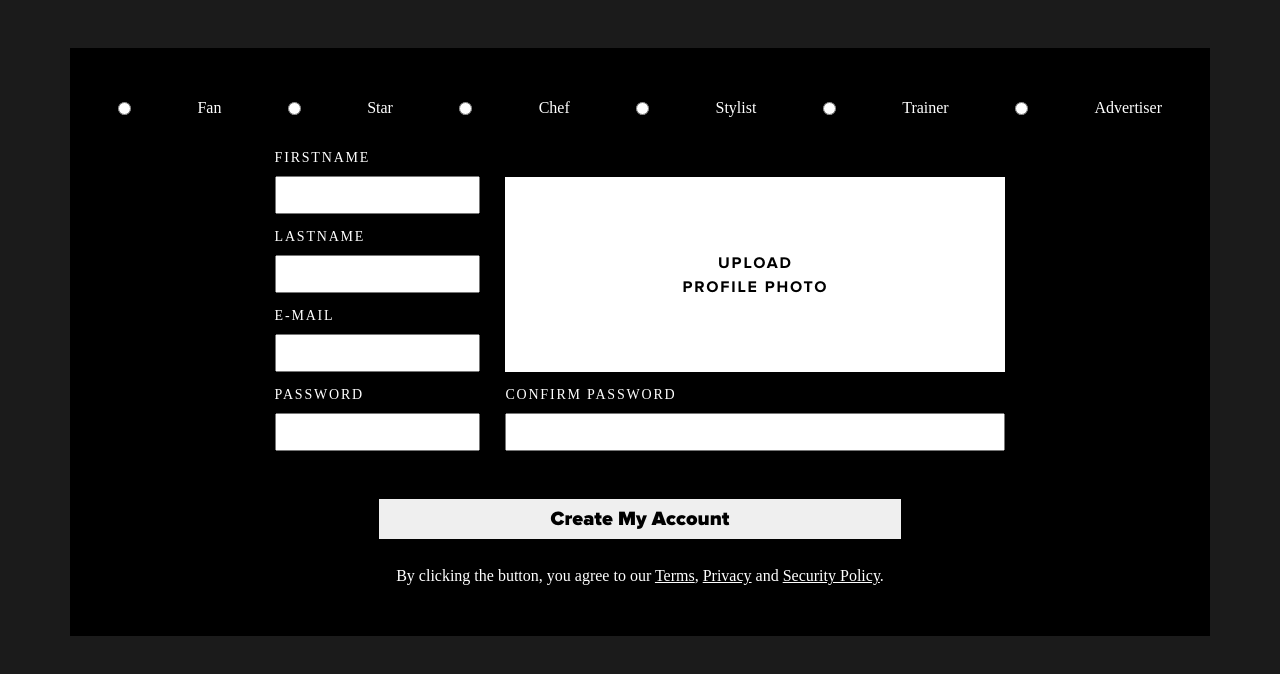
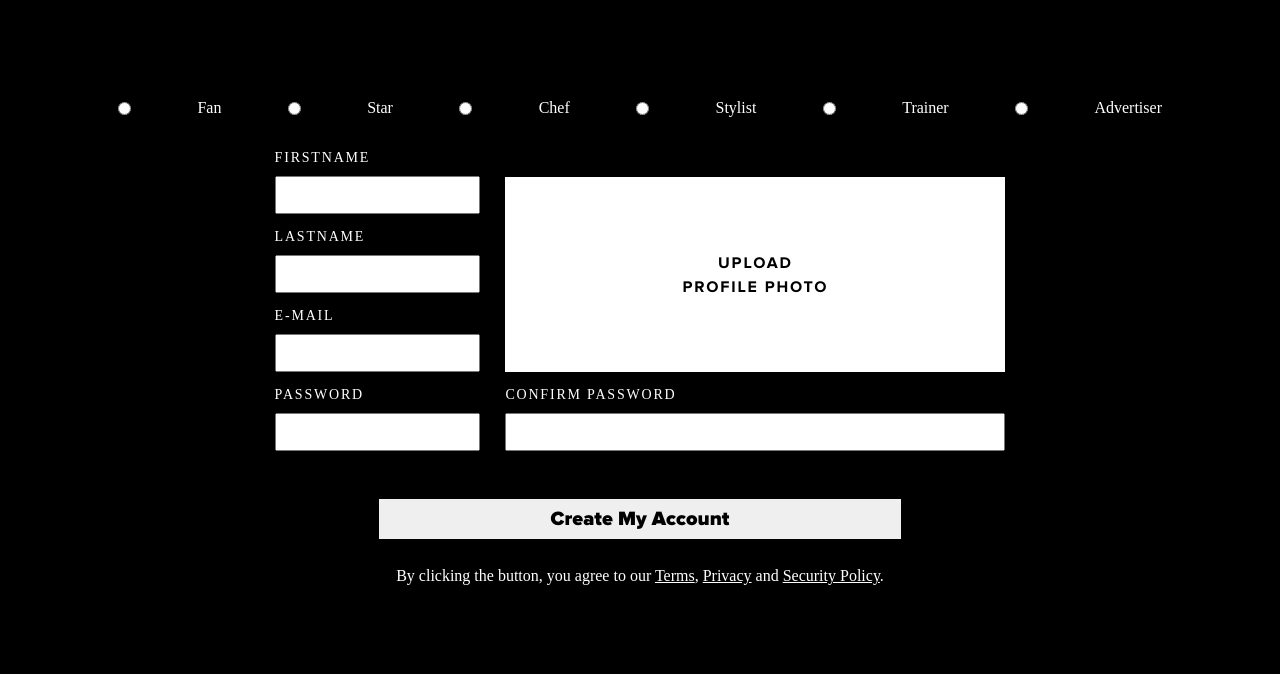
Before and after one commit to developerdesigner18/jeremys_frontend, a React (Create React App) app: page /register in a window 1280 px wide. Shown: the top 674 px of the page. Built offline with nearby package versions, Linux system fonts and the light colour scheme; a web font is replaced by a local one.

Commit message:
change in homepage css

```diff
--- a/src/assets/css/signin.css
+++ b/src/assets/css/signin.css
@@ -53,7 +53,7 @@ body {
   padding: 0;
   box-sizing: border-box;
   font-family: proxima-nova;
-    background: #1b1b1b;
+  background: black;
 }
 .form_detail input {
   width: 100%;
@@ -123,9 +123,9 @@ button.create_ac {
   margin-bottom: 25px;
 }
 .login button {
-    color: #FF2800;
+  color: #ff2800;
   border: 0;
-    background: #2D2D2D;
+  background: #2d2d2d;
   height: 120px;
   width: 120px;
   font-size: 22px;
@@ -144,9 +144,9 @@ button.create_ac {
 .newbie {
   color: #ffffff;
   text-transform: uppercase;
-    letter-spacing: .6px;
+  letter-spacing: 0.6px;
 }
-@media (max-width: 768px){
+@media (max-width: 768px) {
   .form_container {
     width: 100%;
   }
--- a/src/assets/css/signup.css
+++ b/src/assets/css/signup.css
@@ -53,7 +53,7 @@ body {
   padding: 0;
   box-sizing: border-box;
   font-family: proxima-nova;
-  background: #1b1b1b;
+  background: black;
 }
 .tabcontent {
   display: none;
--- a/src/components/HomePage.js
+++ b/src/components/HomePage.js
@@ -16,9 +16,8 @@ function HomePage(props) {
   };
 
   return (
-    <div className="container p-3 p-md-5 main">
+    <div className="container p-3 p-md-3 main">
       <header>
-        {console.log('props ', props)}
         {localStorage.getItem('token') ? (
           'welcome ' + localStorage.getItem('name')
         ) : (
```
Also changed, not shown: 1 other file (tests, documents, lock files or other folders). Lines whose indentation alone changed are shown as unchanged.
